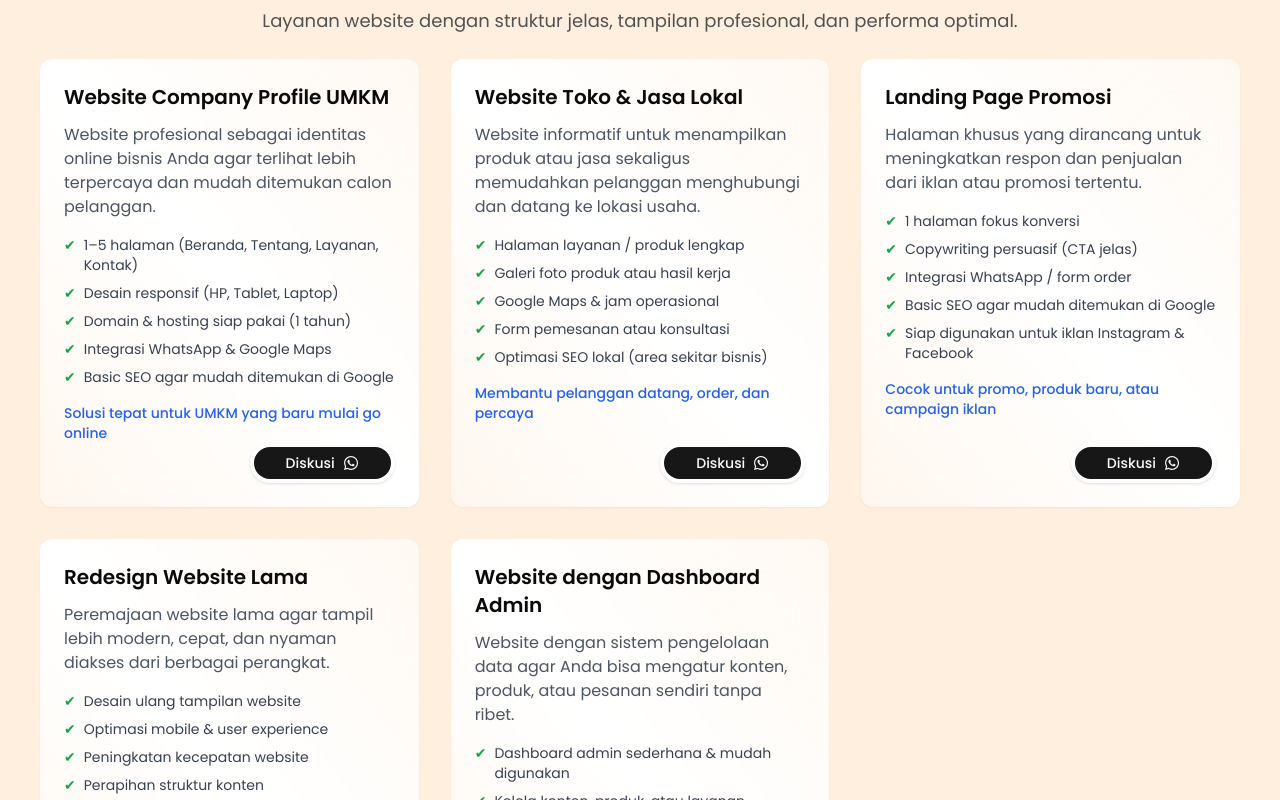
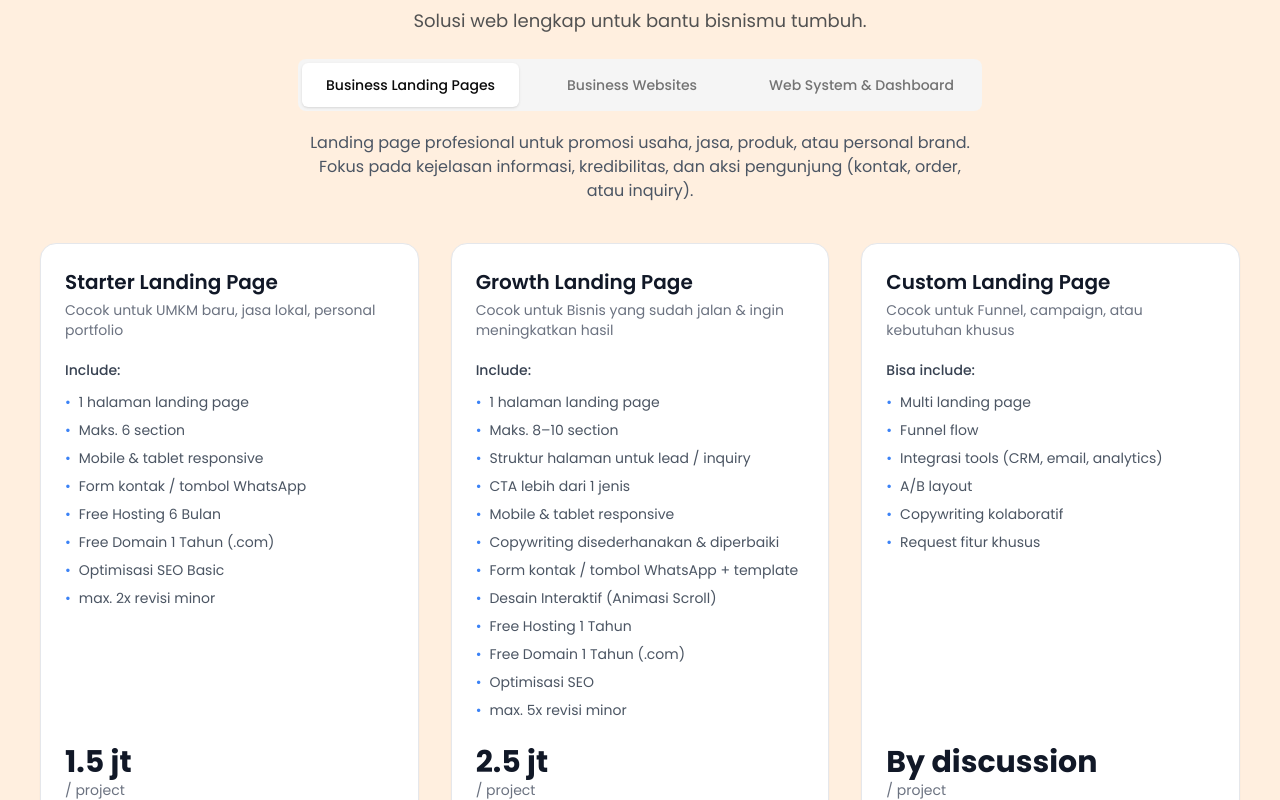
Before and after one commit to Alwisteins/web-portofolio, a Next.js app: page / in a window 1280 px wide. Shown: the part 2320-3120 px from the top of the page. Built offline with nearby package versions, Linux system fonts and the light colour scheme.

Commit message:
refactor: services section

```diff
--- a/package.json
+++ b/package.json
@@ -10,6 +10,7 @@
   },
   "dependencies": {
     "@radix-ui/react-slot": "^1.2.4",
+    "@radix-ui/react-tabs": "^1.1.13",
     "class-variance-authority": "^0.7.1",
     "clsx": "^2.1.1",
     "dotenv": "^16.4.5",
--- /dev/null
+++ b/src/components/ui/tabs.tsx
@@ -0,0 +1,55 @@
+"use client"
+
+import * as React from "react"
+import * as TabsPrimitive from "@radix-ui/react-tabs"
+
+import { cn } from "@/lib/utils"
+
+const Tabs = TabsPrimitive.Root
+
+const TabsList = React.forwardRef<
+  React.ElementRef<typeof TabsPrimitive.List>,
+  React.ComponentPropsWithoutRef<typeof TabsPrimitive.List>
+>(({ className, ...props }, ref) => (
+  <TabsPrimitive.List
+    ref={ref}
+    className={cn(
+      "inline-flex h-9 items-center justify-center rounded-lg bg-muted p-1 text-muted-foreground",
+      className
+    )}
+    {...props}
+  />
+))
+TabsList.displayName = TabsPrimitive.List.displayName
+
+const TabsTrigger = React.forwardRef<
+  React.ElementRef<typeof TabsPrimitive.Trigger>,
+  React.ComponentPropsWithoutRef<typeof TabsPrimitive.Trigger>
+>(({ className, ...props }, ref) => (
+  <TabsPrimitive.Trigger
+    ref={ref}
+    className={cn(
+      "inline-flex items-center justify-center whitespace-nowrap rounded-md px-3 py-1 text-sm font-medium ring-offset-background transition-all focus-visible:outline-none focus-visible:ring-2 focus-visible:ring-ring focus-visible:ring-offset-2 disabled:pointer-events-none disabled:opacity-50 data-[state=active]:bg-background data-[state=active]:text-foreground data-[state=active]:shadow",
+      className
+    )}
+    {...props}
+  />
+))
+TabsTrigger.displayName = TabsPrimitive.Trigger.displayName
+
+const TabsContent = React.forwardRef<
+  React.ElementRef<typeof TabsPrimitive.Content>,
+  React.ComponentPropsWithoutRef<typeof TabsPrimitive.Content>
+>(({ className, ...props }, ref) => (
+  <TabsPrimitive.Content
+    ref={ref}
+    className={cn(
+      "mt-2 ring-offset-background focus-visible:outline-none focus-visible:ring-2 focus-visible:ring-ring focus-visible:ring-offset-2",
+      className
+    )}
+    {...props}
+  />
+))
+TabsContent.displayName = TabsPrimitive.Content.displayName
+
+export { Tabs, TabsList, TabsTrigger, TabsContent }
--- a/src/data/services.ts
+++ b/src/data/services.ts
@@ -1,67 +1,167 @@
 export const services = [
   {
-    title: "Website Company Profile UMKM",
+    category: "Business Landing Pages",
     description:
-      "Website profesional sebagai identitas online bisnis Anda agar terlihat lebih terpercaya dan mudah ditemukan calon pelanggan.",
-    features: [
-      "1–5 halaman (Beranda, Tentang, Layanan, Kontak)",
-      "Desain responsif (HP, Tablet, Laptop)",
-      "Domain & hosting siap pakai (1 tahun)",
-      "Integrasi WhatsApp & Google Maps",
-      "Basic SEO agar mudah ditemukan di Google",
+      "Landing page profesional untuk promosi usaha, jasa, produk, atau personal brand. Fokus pada kejelasan informasi, kredibilitas, dan aksi pengunjung (kontak, order, atau inquiry).",
+    packages: [
+      {
+        name: "Starter Landing Page",
+        best_for: "UMKM baru, jasa lokal, personal portfolio",
+        include: [
+          "1 halaman landing page",
+          "Maks. 6 section",
+          "Mobile & tablet responsive",
+          "Form kontak / tombol WhatsApp",
+          "Free Hosting 6 Bulan",
+          "Free Domain 1 Tahun (.com)",
+          "Optimisasi SEO Basic",
+          "max. 2x revisi minor",
         ],
-    highlight: "Solusi tepat untuk UMKM yang baru mulai go online",
+        price: "1.5 jt",
       },
       {
-    title: "Website Toko & Jasa Lokal",
-    description:
-      "Website informatif untuk menampilkan produk atau jasa sekaligus memudahkan pelanggan menghubungi dan datang ke lokasi usaha.",
-    features: [
-      "Halaman layanan / produk lengkap",
-      "Galeri foto produk atau hasil kerja",
-      "Google Maps & jam operasional",
-      "Form pemesanan atau konsultasi",
-      "Optimasi SEO lokal (area sekitar bisnis)",
+        name: "Growth Landing Page",
+        best_for: "Bisnis yang sudah jalan & ingin meningkatkan hasil",
+        include: [
+          "1 halaman landing page",
+          "Maks. 8–10 section",
+          "Struktur halaman untuk lead / inquiry",
+          "CTA lebih dari 1 jenis",
+          "Mobile & tablet responsive",
+          "Copywriting disederhanakan & diperbaiki",
+          "Form kontak / tombol WhatsApp + template",
+          "Desain Interaktif (Animasi Scroll)",
+          "Free Hosting 1 Tahun",
+          "Free Domain 1 Tahun (.com)",
+          "Optimisasi SEO",
+          "max. 5x revisi minor",
         ],
-    highlight: "Membantu pelanggan datang, order, dan percaya",
+        price: "2.5 jt",
       },
       {
-    title: "Landing Page Promosi",
-    description:
-      "Halaman khusus yang dirancang untuk meningkatkan respon dan penjualan dari iklan atau promosi tertentu.",
-    features: [
-      "1 halaman fokus konversi",
-      "Copywriting persuasif (CTA jelas)",
-      "Integrasi WhatsApp / form order",
-      "Basic SEO agar mudah ditemukan di Google",
-      "Siap digunakan untuk iklan Instagram & Facebook",
+        name: "Custom Landing Page",
+        best_for: "Funnel, campaign, atau kebutuhan khusus",
+        isCustom: true,
+        include: [
+          "Multi landing page",
+          "Funnel flow",
+          "Integrasi tools (CRM, email, analytics)",
+          "A/B layout",
+          "Copywriting kolaboratif",
+          "Request fitur khusus",
         ],
-    highlight: "Cocok untuk promo, produk baru, atau campaign iklan",
+        price: "By discussion",
+      },
+    ],
   },
   {
-    title: "Redesign Website Lama",
+    category: "Business Websites",
     description:
-      "Peremajaan website lama agar tampil lebih modern, cepat, dan nyaman diakses dari berbagai perangkat.",
-    features: [
-      "Desain ulang tampilan website",
-      "Optimasi mobile & user experience",
-      "Peningkatan kecepatan website",
-      "Perapihan struktur konten",
-      "Basic SEO & keamanan dasar",
+      "Website bisnis multi-halaman untuk membangun kepercayaan, menampilkan layanan, dan memudahkan calon pelanggan mengenal bisnis Anda.",
+    packages: [
+      {
+        name: "Basic Business Website",
+        best_for:
+          "UMKM, personal brand, atau bisnis kecil yang membutuhkan website profesional sederhana sebagai profil online.",
+        include: [
+          "3-4 halaman",
+          "Mobile & tablet responsive",
+          "Form kontak / WhatsApp",
+          "Tanpa CMS (konten statis)",
+          "Integrasi Instagram Feed / Youtube Embed",
+          "Free Hosting 6 Bulan",
+          "Free Domain 1 Tahun (.com)",
+          "Optimisasi SEO Basic",
+          "max. 3x revisi",
         ],
-    highlight: "Website lama jadi terlihat profesional kembali",
+        price: "± 3 jt",
       },
       {
-    title: "Website dengan Dashboard Admin",
+        name: "Business Website + CMS",
+        best_for:
+          "Bisnis yang ingin mengelola konten sendiri seperti blog, layanan, atau produk tanpa bantuan developer.",
+        include: [
+          "5-8 halaman",
+          "Mobile & tablet responsive",
+          "CMS untuk edit konten",
+          "Blog / news / produk Page",
+          "Free Hosting 1 Tahun",
+          "Free Domain 1 Tahun (.com)",
+          "SEO basic setup",
+          "Max. 5x revisi",
+        ],
+        price: "± 5 jt",
+      },
+      {
+        name: "Custom Business Website",
+        best_for:
+          "Perusahaan atau startup dengan kebutuhan fitur kompleks dan sistem khusus sesuai alur bisnis.",
+        isCustom: true,
+        include: [
+          "E-commerce",
+          "Booking system",
+          "Payment gateway",
+          "Multi bahasa",
+          "Integrasi pihak ketiga",
+        ],
+        price: "By discussion",
+      },
+    ],
+  },
+  {
+    category: "Web System & Dashboard",
     description:
-      "Website dengan sistem pengelolaan data agar Anda bisa mengatur konten, produk, atau pesanan sendiri tanpa ribet.",
-    features: [
-      "Dashboard admin sederhana & mudah digunakan",
-      "Kelola konten, produk, atau layanan",
-      "Bisa request fitur",
-      "Siap dikembangkan sesuai kebutuhan",
-      "Training singkat penggunaan dashboard",
+      "Sistem berbasis web untuk membantu operasional bisnis: mengelola data, konten, dan proses internal secara lebih efisien. Contoh: sistem kasir, manajemen karyawan, dll.",
+    packages: [
+      {
+        name: "Basic Web Dashboard",
+        best_for: "UMKM / bisnis kecil yang butuh sistem internal sederhana",
+        include: [
+          "1 dashboard (admin only)",
+          "Maks. 2-3 modul utama",
+          "CRUD dasar (tambah, edit, hapus)",
+          "Login admin",
+          "Tampilan clean & mudah digunakan",
+          "Responsive (desktop & tablet)",
+          "Dokumentasi singkat penggunaan",
+          "Free Hosting 6 Bulan",
+          "Free Domain 1 Tahun (.com)",
+          "Max. 3x revisi minor",
         ],
-    highlight: "Cocok untuk bisnis yang ingin website lebih aktif & berkembang",
+        price: "3.5 jt",
+      },
+      {
+        name: "Business Dashboard System",
+        best_for: "Bisnis yang sudah berjalan & punya alur kerja jelas",
+        include: [
+          "Dashboard + role basic (admin / staff)",
+          "Maks. 4-6 modul",
+          "Relasi data sederhana",
+          "Dashboard overview (ringkasan data)",
+          "Filter & search data",
+          "Responsive (desktop & tablet)",
+          "Free Hosting 1 Tahun",
+          "Free Domain 1 Tahun (.com)",
+          "Dokumentasi + handover",
+          "Max. 5x revisi minor",
+        ],
+        price: "5.5 jt",
+      },
+      {
+        name: "Custom Business System",
+        best_for: "Operasional bisnis, startup, atau workflow khusus",
+        isCustom: true,
+        include: [
+          "Multi role & permission",
+          "Workflow khusus (approval, status, dsb)",
+          "Integrasi API / tools pihak ketiga",
+          "Sistem laporan & export data",
+          "Custom logic bisnis",
+          "Dashboard kompleks",
+          "Sistem scalable untuk pengembangan lanjut",
+        ],
+        price: "By discussion",
+      },
+    ],
   },
 ];
--- a/src/section/service.tsx
+++ b/src/section/service.tsx
@@ -5,8 +5,19 @@
 import { services } from "@/data/services";
 import { motion } from "framer-motion";
 import { fadeUp, container } from "@/animation/fadeup";
+import { Tabs, TabsContent, TabsList, TabsTrigger } from "@/components/ui/tabs";
 
 export default function Service() {
+  const openWhatsApp = (packageName: string) => {
+    const phoneNumber = "6281361296979";
+
+    const message = `Halo, Saya tertarik untuk mendiskusikan paket layanan *${packageName}*. Bisa dijelaskan lebih detail terkait scope, timeline, dan estimasi pengerjaannya? Terima kasih.`;
+
+    const url = `https://wa.me/${phoneNumber}?text=${encodeURIComponent(message)}`;
+
+    window.open(url, "_blank");
+  };
+
   return (
     <section id="services" className="py-16 px-10">
       <motion.div
@@ -27,45 +38,76 @@
           initial="hidden"
           whileInView="show"
           className="text-neutral-600 max-w-3xl text-base sm:text-lg">
-          Layanan website dengan struktur jelas, tampilan profesional, dan performa optimal.
+          Solusi web lengkap untuk bantu bisnismu tumbuh.
         </motion.p>
       </motion.div>
+      <div className="flex justify-center">
+        <Tabs
+          defaultValue={services[0].category}
+          className="w-full flex flex-col items-center justify-center">
+          <TabsList className="space-x-6 w-fit h-full">
+            {services.map((service) => (
+              <TabsTrigger key={service.category} value={service.category} className="py-3 px-6">
+                {service.category}
+              </TabsTrigger>
+            ))}
+          </TabsList>
+          <div className="mt-3">
+            {services.map((service) => (
+              <TabsContent
+                key={service.category}
+                value={service.category}
+                className="flex flex-col items-center gap-10">
+                <p className="max-w-2xl text-center text-gray-600">{service.description}</p>
+
+                <div className="grid grid-cols-1 md:grid-cols-2 lg:grid-cols-3 gap-8 w-full">
+                  {service.packages.map((pkg, index) => (
                     <motion.div
-        variants={container}
+                      key={index}
+                      variants={fadeUp}
                       initial="hidden"
-        whileInView="show"
-        viewport={{ once: true, margin: "-150px" }}
-        className={`grid gap-8 md:grid-cols-2 lg:grid-cols-3`}>
-        {services.map((service, index) => (
-          <motion.div
-            variants={fadeUp}
-            key={index}
-            className="bg-gradient-to-tr from-white/50 via-white to-white/60 backdrop-blur-xl rounded-xl shadow-sm p-6 hover:shadow-md transition h-full flex flex-col">
-            <h3 className="text-xl font-semibold mb-3">{service.title}</h3>
-
-            <p className="text-gray-600 mb-4">{service.description}</p>
-
-            <ul className="text-sm text-gray-700 mb-4 space-y-2">
-              {service.features.map((feature, i) => (
-                <li key={i} className="flex items-start gap-2">
-                  <span className="text-green-600">✔</span>
-                  <span>{feature}</span>
+                      animate="show"
+                      whileHover={{ y: -6 }}
+                      transition={{ type: "spring", stiffness: 200, damping: 15 }}
+                      className="relative flex h-full flex-col rounded-2xl border border-gray-200 bg-white p-6 shadow-sm hover:shadow-xl transition-all duration-300">
+                      <div className="mb-5">
+                        <h3 className="text-xl font-semibold text-gray-900">{pkg.name}</h3>
+                        <p className="mt-1 text-sm text-gray-500">Cocok untuk {pkg.best_for}</p>
+                      </div>
+                      <div className="flex-1">
+                        <p className="mb-3 text-sm font-medium text-gray-700">
+                          {pkg.isCustom ? "Bisa include:" : "Include:"}
+                        </p>
+                        <ul className="space-y-2 text-sm text-gray-600">
+                          {pkg.include.map((item, i) => (
+                            <li key={i} className="flex gap-2">
+                              <span className="text-blue-500">•</span>
+                              <span>{item}</span>
                             </li>
                           ))}
                         </ul>
-
-            <p className="text-sm font-medium text-blue-600">{service.highlight}</p>
-            <div className="mt-auto flex justify-end">
+                      </div>
+                      <div className="mt-6">
+                        <p className="text-3xl font-bold text-gray-900">{pkg.price}</p>
+                        <p className="text-sm text-gray-500">/ project</p>
+                      </div>
+                      <div className="mt-auto pt-6">
                         <Button
-                size={"lg"}
-                className="hover:shadow-xl border-4 border-white rounded-full"
-                onClick={() => window.open("https://wa.me/6281361296979")}>
-                Diskusi <FaWhatsapp />
+                          size="lg"
+                          className="w-full rounded-xl hover:shadow-lg transition-all"
+                          onClick={() => openWhatsApp(pkg.name)}>
+                          Diskusi via WhatsApp
+                          <FaWhatsapp className="ml-2 text-lg" />
                         </Button>
                       </div>
                     </motion.div>
                   ))}
-      </motion.div>
+                </div>
+              </TabsContent>
+            ))}
+          </div>
+        </Tabs>
+      </div>
     </section>
   );
 }
```
Also changed, not shown: 1 other file (tests, documents, lock files or other folders). Lines whose indentation alone changed are shown as unchanged.
